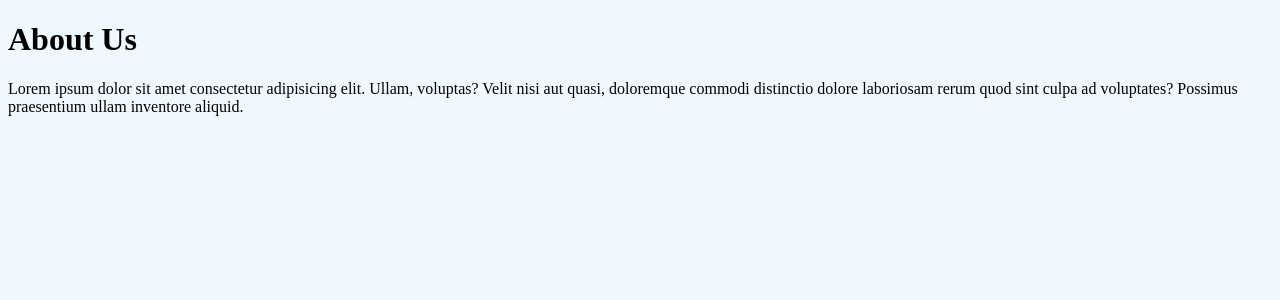
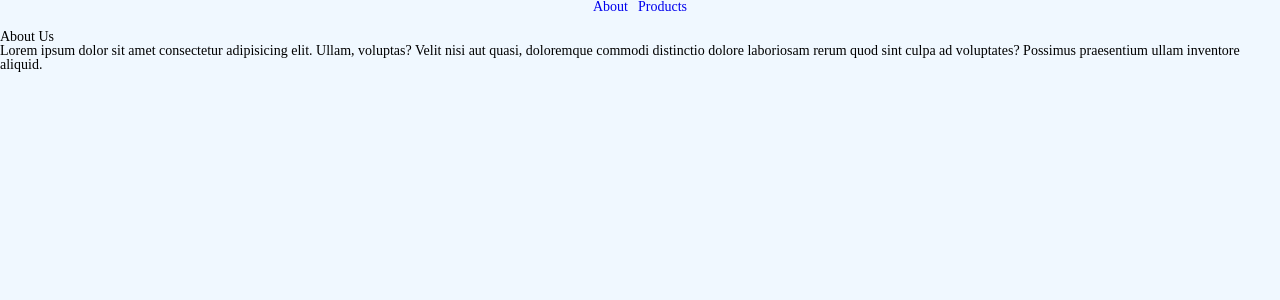
Before and after one commit to Aldar0K/online-store-react, a React (Create React App) app: page /About in a window 1280 px wide. Shown: the top 300 px of the page. Built offline with nearby package versions, Linux system fonts and the light colour scheme.

Commit message:
feat: add Navigation, reset styles

```diff
--- a/src/App.tsx
+++ b/src/App.tsx
@@ -1,13 +1,17 @@
 import ProductsPage from './pages/ProductsPage';
 import AboutPage from './pages/AboutPage';
 import { Route, Routes } from 'react-router-dom'
+import Navigation from './components/Navigation/Navigation';
 
 const App = () => {
   return (
-    <Routes>
-      <Route path='/' element={ <ProductsPage /> } />
-      <Route path='/About' element={ <AboutPage /> } />
-    </Routes>
+    <>
+      <Navigation />
+      <Routes>
+        <Route path='/Products' element={ <ProductsPage /> } />
+        <Route path='/About' element={ <AboutPage /> } />
+      </Routes>
+    </>
   )
 }
 
--- /dev/null
+++ b/src/components/Navigation/Navigation.css
@@ -0,0 +1,15 @@
+.nav {
+    height: 30px;
+}
+
+.nav-list {
+    display: flex;
+    align-items: center;
+    justify-content: center;
+    gap: 10px;
+}
+
+.nav-item {
+    list-style: none;
+    text-decoration: none;
+}
--- /dev/null
+++ b/src/components/Navigation/Navigation.tsx
@@ -0,0 +1,19 @@
+import './Navigation.css';
+import { Link } from "react-router-dom";
+
+const Navigation = () => {
+    return (
+        <nav className="nav">
+            <ul className="nav-list">
+                <li className="nav-item">
+                    <Link to='/About'>About</Link>
+                </li>
+                <li className="nav-item">
+                    <Link to='/Products'>Products</Link>
+                </li>
+            </ul>
+        </nav>
+    )
+}
+
+export default Navigation;
--- a/src/index.tsx
+++ b/src/index.tsx
@@ -1,4 +1,5 @@
-import './global.css';
+import './styles/global.css';
+import './styles/reset.css';
 import ReactDOM from 'react-dom/client';
 import App from './App';
 import { ModalState } from './context/ModalContext';
--- /dev/null
+++ b/src/styles/reset.css
@@ -0,0 +1,38 @@
+/*Обнуление*/
+*{
+	padding: 0;
+	margin: 0;
+	border: 0;
+}
+*,*:before,*:after{
+	-moz-box-sizing: border-box;
+	-webkit-box-sizing: border-box;
+	box-sizing: border-box;
+}
+:focus,:active{outline: none;}
+a:focus,a:active{outline: none;}
+
+nav,footer,header,aside{display: block;}
+
+html,body{
+	height: 100%;
+	width: 100%;
+	font-size: 100%;
+	line-height: 1;
+	font-size: 14px;
+	-ms-text-size-adjust: 100%;
+	-moz-text-size-adjust: 100%;
+	-webkit-text-size-adjust: 100%;
+}
+input,button,textarea{font-family:inherit;}
+
+input::-ms-clear{display: none;}
+button{cursor: pointer;}
+button::-moz-focus-inner {padding:0;border:0;}
+a, a:visited{text-decoration: none;}
+a:hover{text-decoration: none;}
+ul li{list-style: none;}
+img{vertical-align: top;}
+
+h1,h2,h3,h4,h5,h6{font-size:inherit;font-weight: 400;}
+/*--------------------*/
```
Also changed, not shown: src/styles/global.css (renamed from src/global.css).
